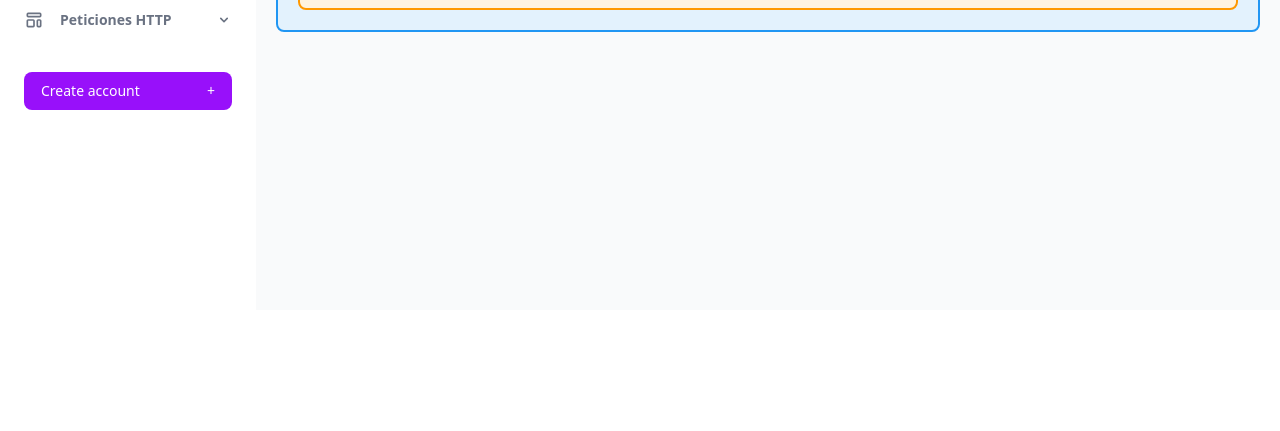
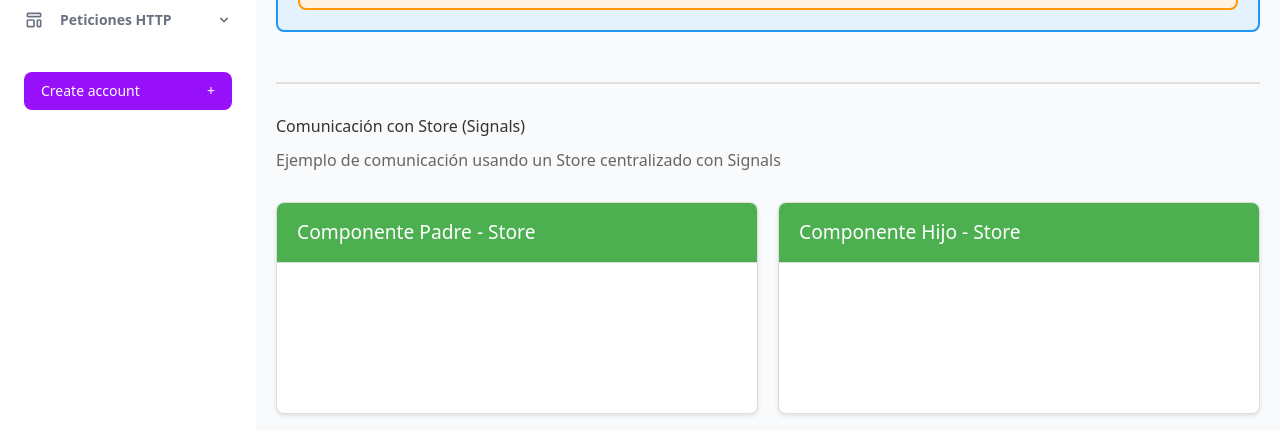
Before and after one commit to sadesuu/Angular, an Angular app in the folder angular-proyects/: page /comunicacion in a window 1280 px wide. Shown: the part 490-921 px from the top of the page. Before the commit the page ends 800 px from the top, so only its background shows below. Built offline with nearby package versions, Linux system fonts and the light colour scheme.

Commit message:
feat: enhance communication component with store integration and card layout

```diff
--- a/angular-proyects/src/app/pages/comunicacion/comunicacion.css
+++ b/angular-proyects/src/app/pages/comunicacion/comunicacion.css
@@ -13,3 +13,57 @@
   color: #666;
   margin-bottom: 30px;
 }
+
+.store-section {
+  margin-top: 50px;
+  padding-top: 30px;
+  border-top: 2px solid #e0e0e0;
+}
+
+.store-section h2 {
+  color: #333;
+  margin-bottom: 10px;
+}
+
+.store-section > p {
+  color: #666;
+  margin-bottom: 30px;
+}
+
+.cards-container {
+  display: grid;
+  grid-template-columns: repeat(auto-fit, minmax(400px, 1fr));
+  gap: 20px;
+  margin-top: 20px;
+}
+
+.card {
+  border: 1px solid #ddd;
+  border-radius: 8px;
+  overflow: hidden;
+  box-shadow: 0 2px 4px rgba(0, 0, 0, 0.1);
+  transition: box-shadow 0.3s ease;
+  background-color: white;
+}
+
+.card:hover {
+  box-shadow: 0 4px 8px rgba(0, 0, 0, 0.15);
+}
+
+.card-header {
+  background-color: #4CAF50;
+  color: white;
+  padding: 15px 20px;
+  border-bottom: 1px solid #ddd;
+}
+
+.card-header h3 {
+  margin: 0;
+  font-size: 1.2rem;
+  font-weight: 500;
+}
+
+.card-body {
+  padding: 20px;
+  min-height: 150px;
+}
--- a/angular-proyects/src/app/pages/comunicacion/comunicacion.html
+++ b/angular-proyects/src/app/pages/comunicacion/comunicacion.html
@@ -3,4 +3,31 @@
   <p>Ejemplo de comunicación entre componente Padre e Hijo usando @Input y @Output</p>
 
   <app-padre></app-padre>
+
+  <div class="store-section">
+    <h2>Comunicación con Store (Signals)</h2>
+    <p>Ejemplo de comunicación usando un Store centralizado con Signals</p>
+
+    <div class="cards-container">
+      <!-- Card Padre con Store -->
+      <div class="card">
+        <div class="card-header">
+          <h3>Componente Padre - Store</h3>
+        </div>
+        <div class="card-body">
+          <!-- Aquí irá el ejemplo del padre con store -->
+        </div>
+      </div>
+
+      <!-- Card Hijo con Store -->
+      <div class="card">
+        <div class="card-header">
+          <h3>Componente Hijo - Store</h3>
+        </div>
+        <div class="card-body">
+          <!-- Aquí irá el ejemplo del hijo con store -->
+        </div>
+      </div>
+    </div>
+  </div>
 </div>
--- a/angular-proyects/src/app/pages/comunicacion/padre/padre/padre.ts
+++ b/angular-proyects/src/app/pages/comunicacion/padre/padre/padre.ts
@@ -1,6 +1,7 @@
 import { Component } from '@angular/core';
 import { FormsModule } from '@angular/forms';
 import { Hijo } from '../../hijo/hijo/hijo';
+import { Store } from '../../store';
 
 @Component({
   selector: 'app-padre',
@@ -16,4 +17,10 @@ export class Padre {
   recibirMensaje(mensaje: string) {
     this.mensajeDelHijo = mensaje;
   }
+
+  constructor(private store: Store){}
+
+  enviarAlStore(){
+    this.store.setMensaje('Mensaje desde el Padre')
+  }
 }
--- a/angular-proyects/src/app/pages/comunicacion/store.ts
+++ b/angular-proyects/src/app/pages/comunicacion/store.ts
@@ -5,4 +5,15 @@ import { Injectable, signal } from '@angular/core';
 })
 export class Store {
 
+  // Signal almacena mensajes compartidos
+  private mensajeSignal = signal<string>('');
+
+  //Exponer el signal como readonly
+
+  readonly mensaje = this.mensajeSignal.asReadonly()
+
+  setMensaje(nuevoMensaje: string){
+    this.mensajeSignal.set(nuevoMensaje);
+  }
+
 }
```
